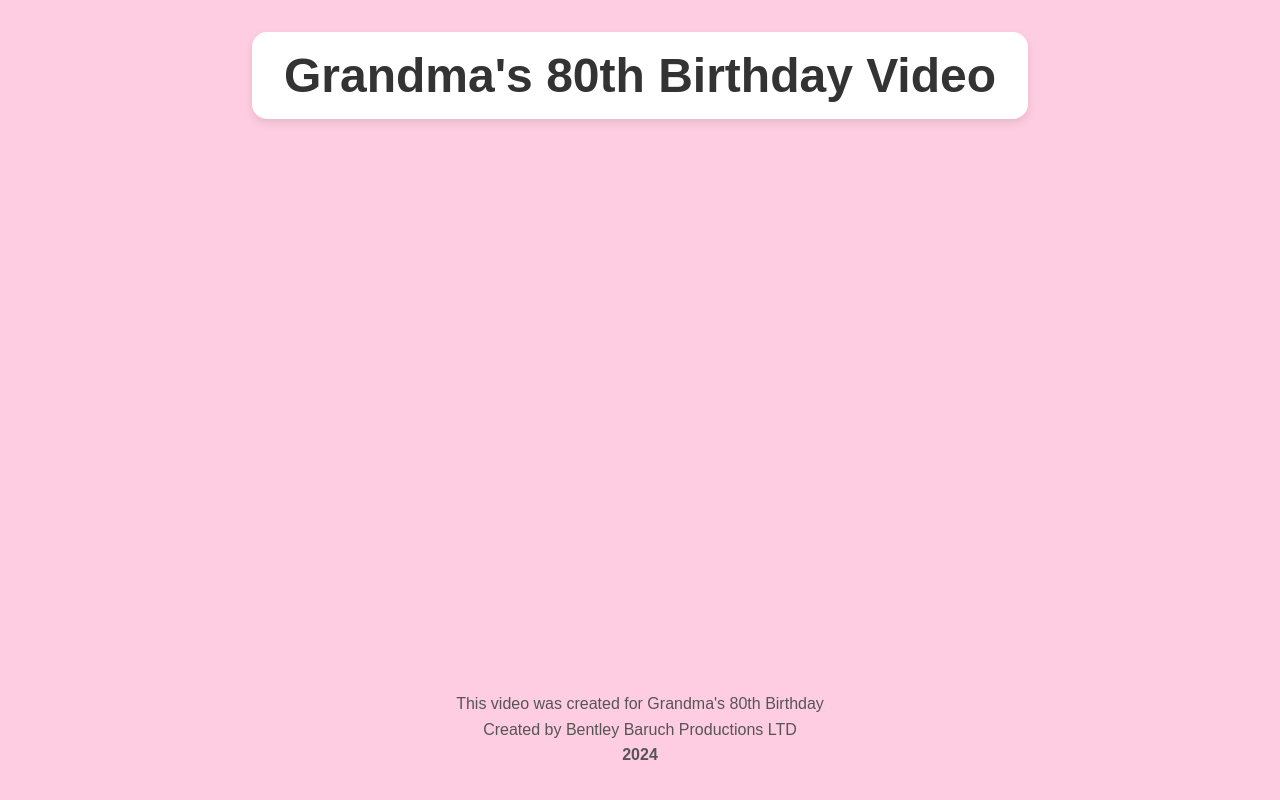
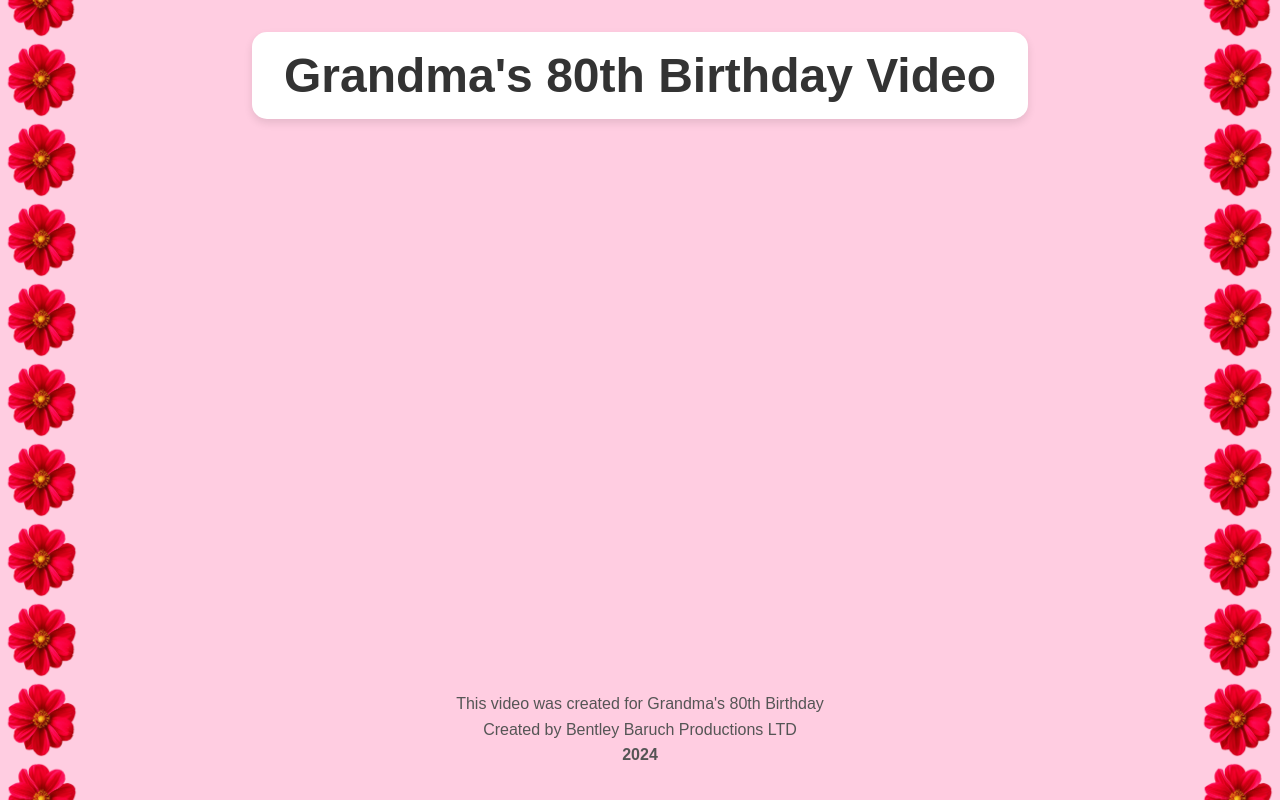
Before and after one commit to printollie/Video, a plain HTML site: page index.html in a window 1280 px wide. Drawn offline with Linux system fonts and the light colour scheme.

Commit message:
Update style.css

```diff
--- a/style.css
+++ b/style.css
@@ -8,7 +8,7 @@ body {
     align-items: center;
     min-height: 100vh;
     margin: 0;
-    background-image: url("images/flowers.png"), url("images/flowers.png"); /* Use the same flower image for both sides */
+    background-image: url("flowers.png"), url("flowers.png"); /* Use the same flower image for both sides */
     background-repeat: repeat-y; /* Repeat vertically */
     background-position: left center, right center; /* Position flowers on the left and right sides */
     background-size: auto 10%; /* Make flowers smaller */
```
